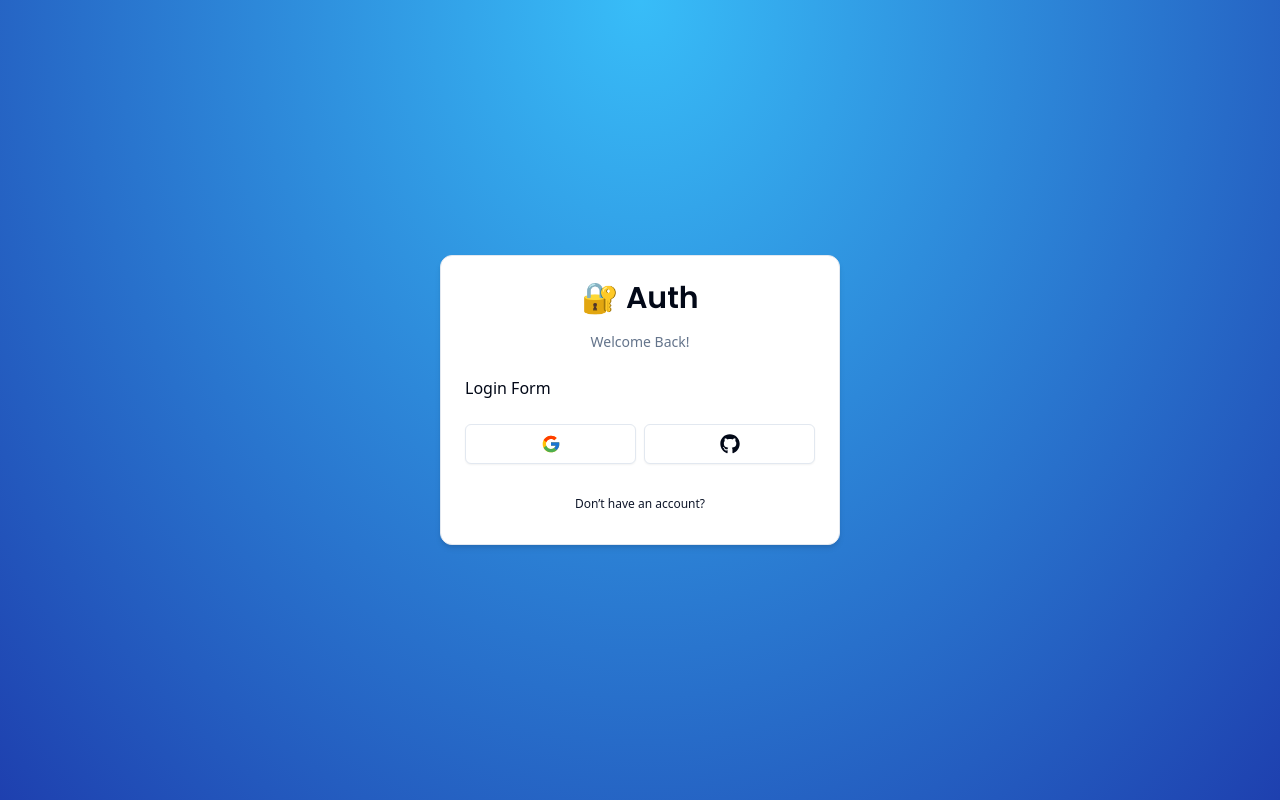
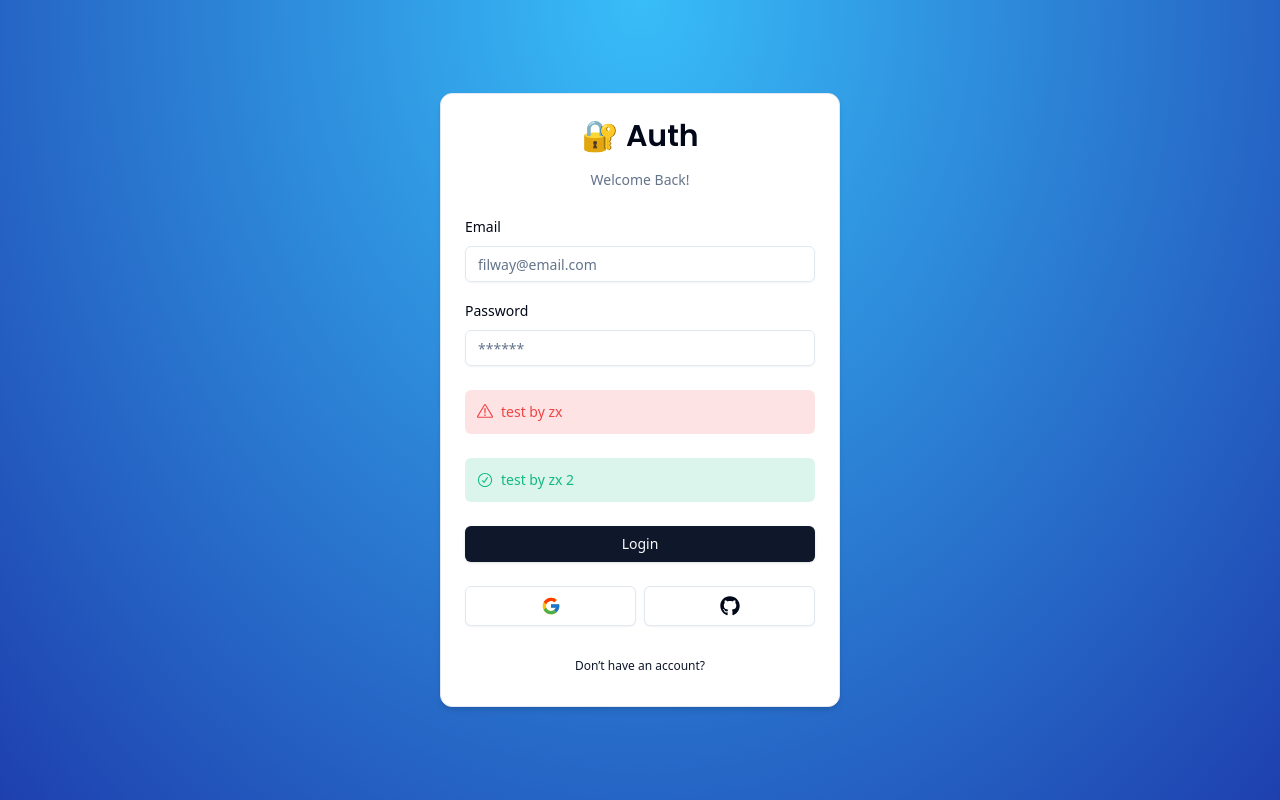
Before and after one commit to filway-react/next-tutorial, a Next.js app: page /auth/login in a window 1280 px wide. Built offline with nearby package versions, Linux system fonts and the light colour scheme.

Commit message:
feat: login form

```diff
--- a/components/auth/login-form.tsx
+++ b/components/auth/login-form.tsx
@@ -1,6 +1,36 @@
+'use client'
+
+import { useForm } from 'react-hook-form'
 import { CardWrapper } from './card-wrapper'
+import * as z from 'zod'
+import { LoginSchema } from '@/schemas'
+import { zodResolver } from '@hookform/resolvers/zod'
+import {
+  Form,
+  FormControl,
+  FormField,
+  FormLabel,
+  FormMessage,
+  FormItem,
+} from '@/components/ui/form'
+import { Input } from '@/components/ui/input'
+import { Button } from '@/components/ui/button'
+import { FormError } from '@/components/form-error'
+import { FormSuccess } from '@/components/form-success'
 
 export const LoginForm = () => {
+  const form = useForm<z.infer<typeof LoginSchema>>({
+    resolver: zodResolver(LoginSchema),
+    defaultValues: {
+      email: '',
+      password: '',
+    },
+  })
+
+  const onSubmit = (values: z.infer<typeof LoginSchema>) => {
+    console.log(values)
+  }
+
   return (
     <CardWrapper
       headerLabel="Welcome Back!"
@@ -8,7 +38,43 @@
       backButtonHref="/auth/register"
       showSocial
     >
-      Login Form
+      <Form {...form}>
+        <form onSubmit={form.handleSubmit(onSubmit)} className="space-y-6">
+          <div className="space-y-4">
+            <FormField
+              control={form.control}
+              name="email"
+              render={({ field }) => (
+                <FormItem>
+                  <FormLabel>Email</FormLabel>
+                  <FormControl>
+                    <Input {...field} placeholder="filway@email.com" type="email" />
+                  </FormControl>
+                  <FormMessage />
+                </FormItem>
+              )}
+            />
+            <FormField
+              control={form.control}
+              name="password"
+              render={({ field }) => (
+                <FormItem>
+                  <FormLabel>Password</FormLabel>
+                  <FormControl>
+                    <Input {...field} placeholder="******" type="password" />
+                  </FormControl>
+                  <FormMessage />
+                </FormItem>
+              )}
+            />
+          </div>
+          <FormError message="test by zx" />
+          <FormSuccess message="test by zx 2" />
+          <Button type="submit" className="w-full">
+            Login
+          </Button>
+        </form>
+      </Form>
     </CardWrapper>
   )
 }
--- /dev/null
+++ b/components/form-error.tsx
@@ -0,0 +1,16 @@
+import { ExclamationTriangleIcon } from '@radix-ui/react-icons'
+
+interface FormErrorProps {
+  message?: string
+}
+
+export const FormError = ({ message }: FormErrorProps) => {
+  if (!message) return null
+
+  return (
+    <div className=" bg-destructive/15 p-3 rounded-md flex items-center gap-x-2 text-sm text-destructive">
+      <ExclamationTriangleIcon className="h-4 w-4" />
+      <p>{message}</p>
+    </div>
+  )
+}
--- /dev/null
+++ b/components/form-success.tsx
@@ -0,0 +1,16 @@
+import { CheckCircledIcon } from '@radix-ui/react-icons'
+
+interface FormSuccessProps {
+  message?: string
+}
+
+export const FormSuccess = ({ message }: FormSuccessProps) => {
+  if (!message) return null
+
+  return (
+    <div className=" bg-emerald-500/15 p-3 rounded-md flex items-center gap-x-2 text-sm text-emerald-500">
+      <CheckCircledIcon className="h-4 w-4" />
+      <p>{message}</p>
+    </div>
+  )
+}
--- /dev/null
+++ b/components/ui/form.tsx
@@ -0,0 +1,176 @@
+import * as React from "react"
+import * as LabelPrimitive from "@radix-ui/react-label"
+import { Slot } from "@radix-ui/react-slot"
+import {
+  Controller,
+  ControllerProps,
+  FieldPath,
+  FieldValues,
+  FormProvider,
+  useFormContext,
+} from "react-hook-form"
+
+import { cn } from "@/lib/utils"
+import { Label } from "@/components/ui/label"
+
+const Form = FormProvider
+
+type FormFieldContextValue<
+  TFieldValues extends FieldValues = FieldValues,
+  TName extends FieldPath<TFieldValues> = FieldPath<TFieldValues>
+> = {
+  name: TName
+}
+
+const FormFieldContext = React.createContext<FormFieldContextValue>(
+  {} as FormFieldContextValue
+)
+
+const FormField = <
+  TFieldValues extends FieldValues = FieldValues,
+  TName extends FieldPath<TFieldValues> = FieldPath<TFieldValues>
+>({
+  ...props
+}: ControllerProps<TFieldValues, TName>) => {
+  return (
+    <FormFieldContext.Provider value={{ name: props.name }}>
+      <Controller {...props} />
+    </FormFieldContext.Provider>
+  )
+}
+
+const useFormField = () => {
+  const fieldContext = React.useContext(FormFieldContext)
+  const itemContext = React.useContext(FormItemContext)
+  const { getFieldState, formState } = useFormContext()
+
+  const fieldState = getFieldState(fieldContext.name, formState)
+
+  if (!fieldContext) {
+    throw new Error("useFormField should be used within <FormField>")
+  }
+
+  const { id } = itemContext
+
+  return {
+    id,
+    name: fieldContext.name,
+    formItemId: `${id}-form-item`,
+    formDescriptionId: `${id}-form-item-description`,
+    formMessageId: `${id}-form-item-message`,
+    ...fieldState,
+  }
+}
+
+type FormItemContextValue = {
+  id: string
+}
+
+const FormItemContext = React.createContext<FormItemContextValue>(
+  {} as FormItemContextValue
+)
+
+const FormItem = React.forwardRef<
+  HTMLDivElement,
+  React.HTMLAttributes<HTMLDivElement>
+>(({ className, ...props }, ref) => {
+  const id = React.useId()
+
+  return (
+    <FormItemContext.Provider value={{ id }}>
+      <div ref={ref} className={cn("space-y-2", className)} {...props} />
+    </FormItemContext.Provider>
+  )
+})
+FormItem.displayName = "FormItem"
+
+const FormLabel = React.forwardRef<
+  React.ElementRef<typeof LabelPrimitive.Root>,
+  React.ComponentPropsWithoutRef<typeof LabelPrimitive.Root>
+>(({ className, ...props }, ref) => {
+  const { error, formItemId } = useFormField()
+
+  return (
+    <Label
+      ref={ref}
+      className={cn(error && "text-destructive", className)}
+      htmlFor={formItemId}
+      {...props}
+    />
+  )
+})
+FormLabel.displayName = "FormLabel"
+
+const FormControl = React.forwardRef<
+  React.ElementRef<typeof Slot>,
+  React.ComponentPropsWithoutRef<typeof Slot>
+>(({ ...props }, ref) => {
+  const { error, formItemId, formDescriptionId, formMessageId } = useFormField()
+
+  return (
+    <Slot
+      ref={ref}
+      id={formItemId}
+      aria-describedby={
+        !error
+          ? `${formDescriptionId}`
+          : `${formDescriptionId} ${formMessageId}`
+      }
+      aria-invalid={!!error}
+      {...props}
+    />
+  )
+})
+FormControl.displayName = "FormControl"
+
+const FormDescription = React.forwardRef<
+  HTMLParagraphElement,
+  React.HTMLAttributes<HTMLParagraphElement>
+>(({ className, ...props }, ref) => {
+  const { formDescriptionId } = useFormField()
+
+  return (
+    <p
+      ref={ref}
+      id={formDescriptionId}
+      className={cn("text-[0.8rem] text-muted-foreground", className)}
+      {...props}
+    />
+  )
+})
+FormDescription.displayName = "FormDescription"
+
+const FormMessage = React.forwardRef<
+  HTMLParagraphElement,
+  React.HTMLAttributes<HTMLParagraphElement>
+>(({ className, children, ...props }, ref) => {
+  const { error, formMessageId } = useFormField()
+  const body = error ? String(error?.message) : children
+
+  if (!body) {
+    return null
+  }
+
+  return (
+    <p
+      ref={ref}
+      id={formMessageId}
+      className={cn("text-[0.8rem] font-medium text-destructive", className)}
+      {...props}
+    >
+      {body}
+    </p>
+  )
+})
+FormMessage.displayName = "FormMessage"
+
+export {
+  useFormField,
+  Form,
+  FormItem,
+  FormLabel,
+  FormControl,
+  FormDescription,
+  FormMessage,
+  FormField,
+}
--- /dev/null
+++ b/components/ui/input.tsx
@@ -0,0 +1,25 @@
+import * as React from "react"
+
+import { cn } from "@/lib/utils"
+
+export interface InputProps
+  extends React.InputHTMLAttributes<HTMLInputElement> {}
+
+const Input = React.forwardRef<HTMLInputElement, InputProps>(
+  ({ className, type, ...props }, ref) => {
+    return (
+      <input
+        type={type}
+        className={cn(
+          "flex h-9 w-full rounded-md border border-input bg-transparent px-3 py-1 text-sm shadow-sm transition-colors file:border-0 file:bg-transparent file:text-sm file:font-medium placeholder:text-muted-foreground focus-visible:outline-none focus-visible:ring-1 focus-visible:ring-ring disabled:cursor-not-allowed disabled:opacity-50",
+          className
+        )}
+        ref={ref}
+        {...props}
+      />
+    )
+  }
+)
+Input.displayName = "Input"
+
+export { Input }
--- /dev/null
+++ b/components/ui/label.tsx
@@ -0,0 +1,26 @@
+"use client"
+
+import * as React from "react"
+import * as LabelPrimitive from "@radix-ui/react-label"
+import { cva, type VariantProps } from "class-variance-authority"
+
+import { cn } from "@/lib/utils"
+
+const labelVariants = cva(
+  "text-sm font-medium leading-none peer-disabled:cursor-not-allowed peer-disabled:opacity-70"
+)
+
+const Label = React.forwardRef<
+  React.ElementRef<typeof LabelPrimitive.Root>,
+  React.ComponentPropsWithoutRef<typeof LabelPrimitive.Root> &
+    VariantProps<typeof labelVariants>
+>(({ className, ...props }, ref) => (
+  <LabelPrimitive.Root
+    ref={ref}
+    className={cn(labelVariants(), className)}
+    {...props}
+  />
+))
+Label.displayName = LabelPrimitive.Root.displayName
+
+export { Label }
--- a/package.json
+++ b/package.json
@@ -9,16 +9,20 @@
     "lint": "next lint"
   },
   "dependencies": {
+    "@hookform/resolvers": "^3.3.4",
     "@radix-ui/react-icons": "^1.3.0",
+    "@radix-ui/react-label": "^2.0.2",
     "@radix-ui/react-slot": "^1.0.2",
     "class-variance-authority": "^0.7.0",
     "clsx": "^2.1.0",
     "next": "14.0.4",
     "react": "^18",
     "react-dom": "^18",
+    "react-hook-form": "^7.49.2",
     "react-icons": "^4.12.0",
     "tailwind-merge": "^2.2.0",
-    "tailwindcss-animate": "^1.0.7"
+    "tailwindcss-animate": "^1.0.7",
+    "zod": "^3.22.4"
   },
   "devDependencies": {
     "@types/node": "^20",
--- /dev/null
+++ b/schemas/index.ts
@@ -0,0 +1,10 @@
+import * as z from 'zod'
+
+export const LoginSchema = z.object({
+  email: z.string().email({
+    message: 'Email is required',
+  }),
+  password: z.string().min(1, {
+    message: 'Password is required',
+  }),
+})
```
Also changed, not shown: 1 other file (tests, documents, lock files or other folders).
